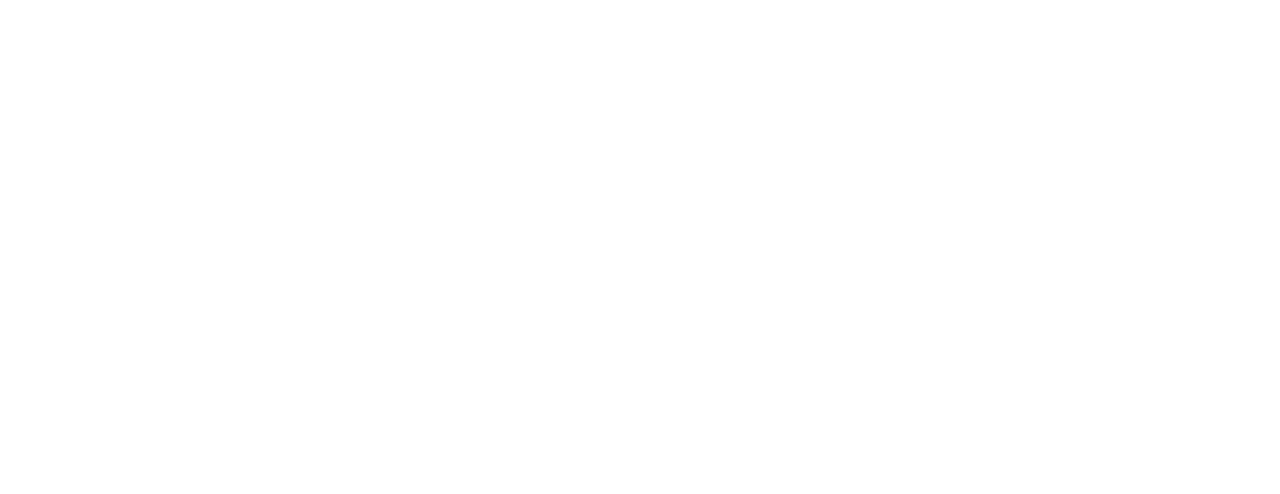
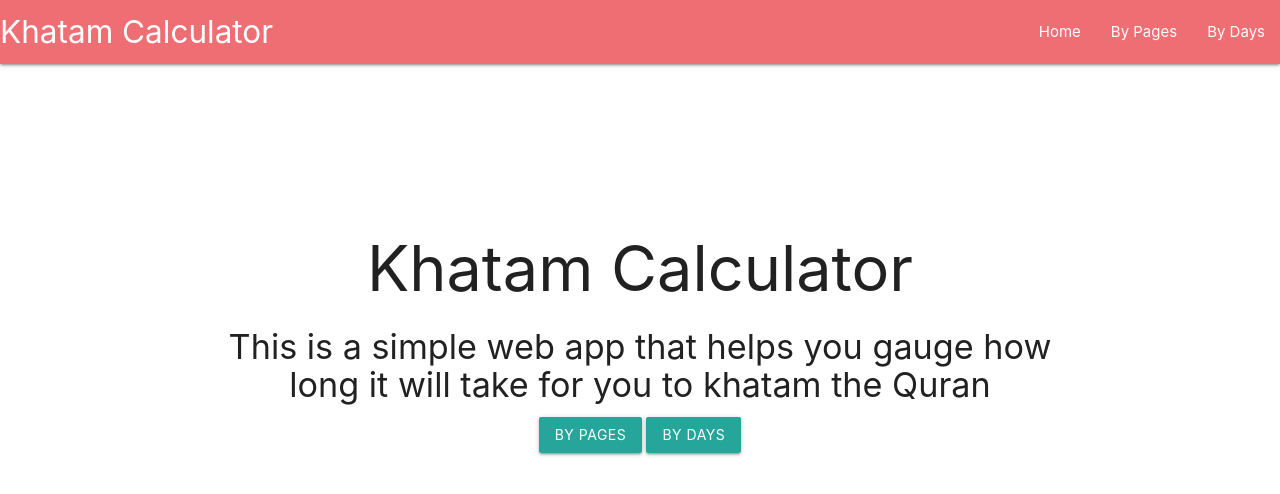
Before and after one commit to elyshaizzah/khatam-calculator, a plain HTML site: page index.html in a window 1280 px wide. Drawn offline with nearby package versions, Linux system fonts and the light colour scheme.

Commit message:
centralized home section

```diff
--- a/index.html
+++ b/index.html
@@ -5,12 +5,34 @@
       <link href="https://fonts.googleapis.com/icon?family=Material+Icons" rel="stylesheet">
       <!--Import materialize.css-->
       <link rel="stylesheet" href="https://cdnjs.cloudflare.com/ajax/libs/materialize/1.0.0/css/materialize.min.css">
-
+      <link rel="stylesheet" href="style.css">
       <!--Let browser know website is optimized for mobile-->
       <meta name="viewport" content="width=device-width, initial-scale=1.0"/>
     </head>
 
     <body>
+            <nav>
+                    <div class="nav-wrapper">
+                      <a href="#" class="brand-logo">Khatam Calculator</a>
+                      <ul id="nav-mobile" class="right hide-on-med-and-down">
+                        <li><a href="sass.html">Home</a></li>
+                        <li><a href="badges.html">By Pages</a></li>
+                        <li><a href="collapsible.html">By Days</a></li>
+                      </ul>
+                    </div>
+                  </nav>
+                   <div class="container" id='home-section'>
+                         <div class="center-align">
+                             <h1>Khatam Calculator</h1>
+                            <h4>This is a simple web app that helps you gauge how long it will take for you to khatam the Quran</h4>
+                            <a class="waves-effect waves-light btn">By Pages</a>
+                            <a class="waves-effect waves-light btn">By Days</a>
+
+                            </div>
+
+
+
+
 
       <!--JavaScript at end of body for optimized loading-->
       <script src="https://cdnjs.cloudflare.com/ajax/libs/materialize/1.0.0/js/materialize.min.js"></script>
--- a/style.css
+++ b/style.css
@@ -0,0 +1,4 @@
+#home-section{
+padding-top: 10%;
+min-height:100vh;
+}
```
